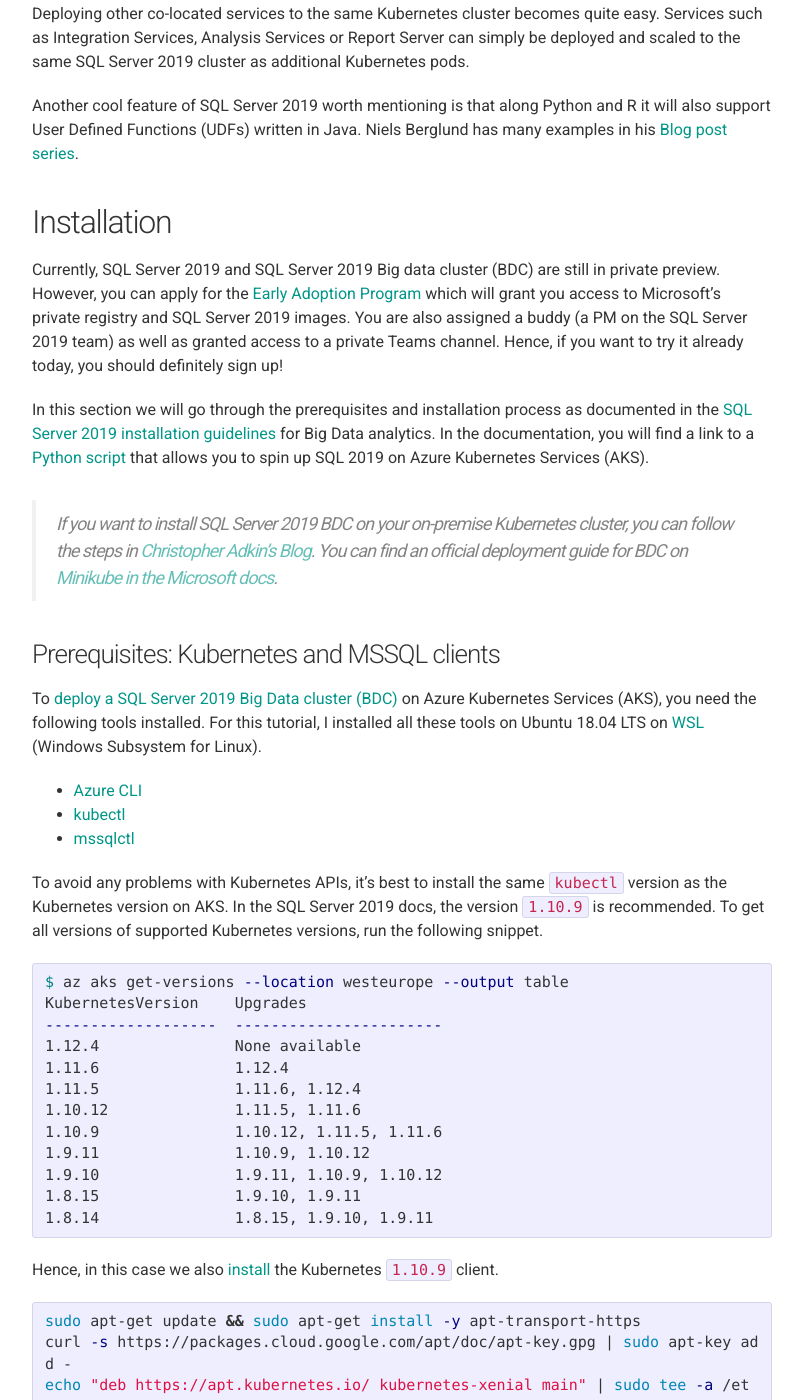
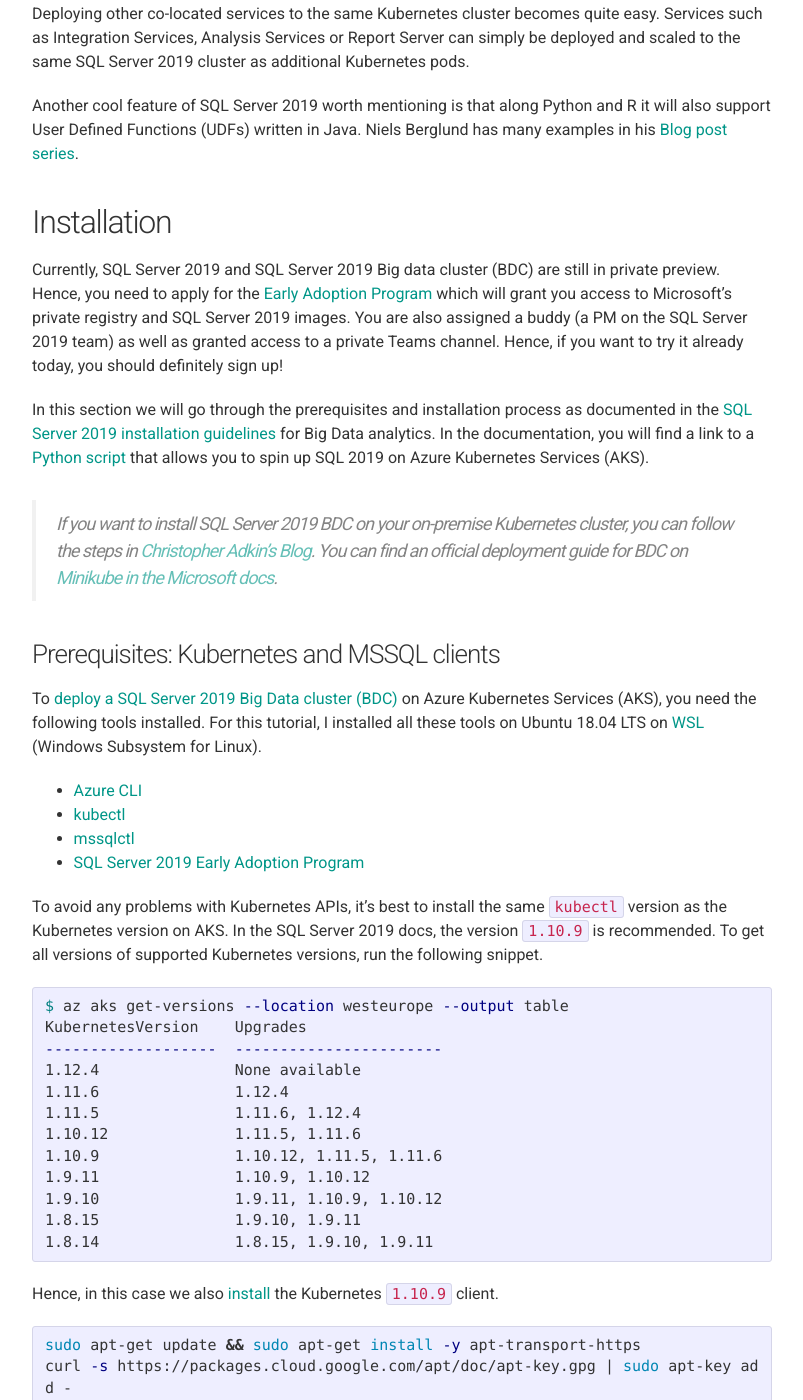
Before and after one commit to chaosmail/chaosmail.github.com, a Jekyll site: the page built from _posts/2019-02-01-getting-started-with-sql2019.md, in a window 1280 px wide and 1400 px high, scrolled down 2427 px. Shown: the whole window, without its empty margins (238-1041 px from the left). Built offline with Jekyll 4.4.1, drawn with Linux system fonts in a browser that asks for light colours; nearby versions of some CDN libraries; comment, search, counter and statistics services are not loaded.

Commit message:
EA for SQL 2019 is required

```diff
--- a/_posts/2019-02-01-getting-started-with-sql2019.md
+++ b/_posts/2019-02-01-getting-started-with-sql2019.md
@@ -39,7 +39,7 @@
 
 ## Installation
 
-Currently, SQL Server 2019 and SQL Server 2019 Big data cluster (BDC) are still in private preview. However, you can apply for the [Early Adoption Program][sql-server-2019-early-adoption] which will grant you access to Microsoft's private registry and SQL Server 2019 images. You are also assigned a buddy (a PM on the SQL Server 2019 team) as well as granted access to a private Teams channel. Hence, if you want to try it already today, you should definitely sign up!
+Currently, SQL Server 2019 and SQL Server 2019 Big data cluster (BDC) are still in private preview. Hence, you need to apply for the [Early Adoption Program][sql-server-2019-early-adoption] which will grant you access to Microsoft's private registry and SQL Server 2019 images. You are also assigned a buddy (a PM on the SQL Server 2019 team) as well as granted access to a private Teams channel. Hence, if you want to try it already today, you should definitely sign up!
 
 In this section we will go through the prerequisites and installation process as documented in the [SQL Server 2019 installation guidelines][sql-server-2019-deploy-bigdata] for Big Data analytics. In the documentation, you will find a link to a [Python script][sql-server-2019-deploy-bigdata-github] that allows you to spin up SQL 2019 on Azure Kubernetes Services (AKS).
 
@@ -53,6 +53,7 @@
 * [Azure CLI](https://docs.microsoft.com/en-us/cli/azure/install-azure-cli?view=azure-cli-latest)
 * [kubectl][install-kubectl]
 * [mssqlctl][install-mssqlctl]
+* [SQL Server 2019 Early Adoption Program][sql-server-2019-early-adoption]
 
 To avoid any problems with Kubernetes APIs, it's best to install the same `kubectl` version as the Kubernetes version on AKS. In the SQL Server 2019 docs, the version `1.10.9` is recommended. To get all versions of supported Kubernetes versions, run the following snippet.
 
```
